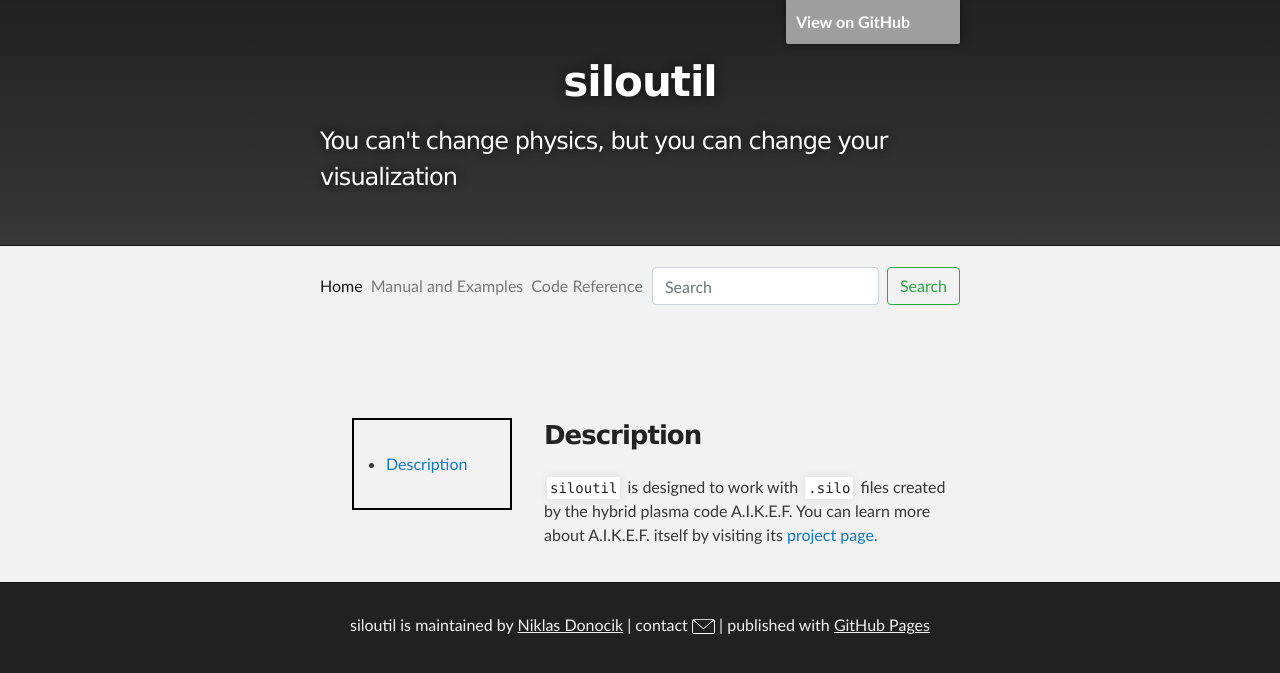
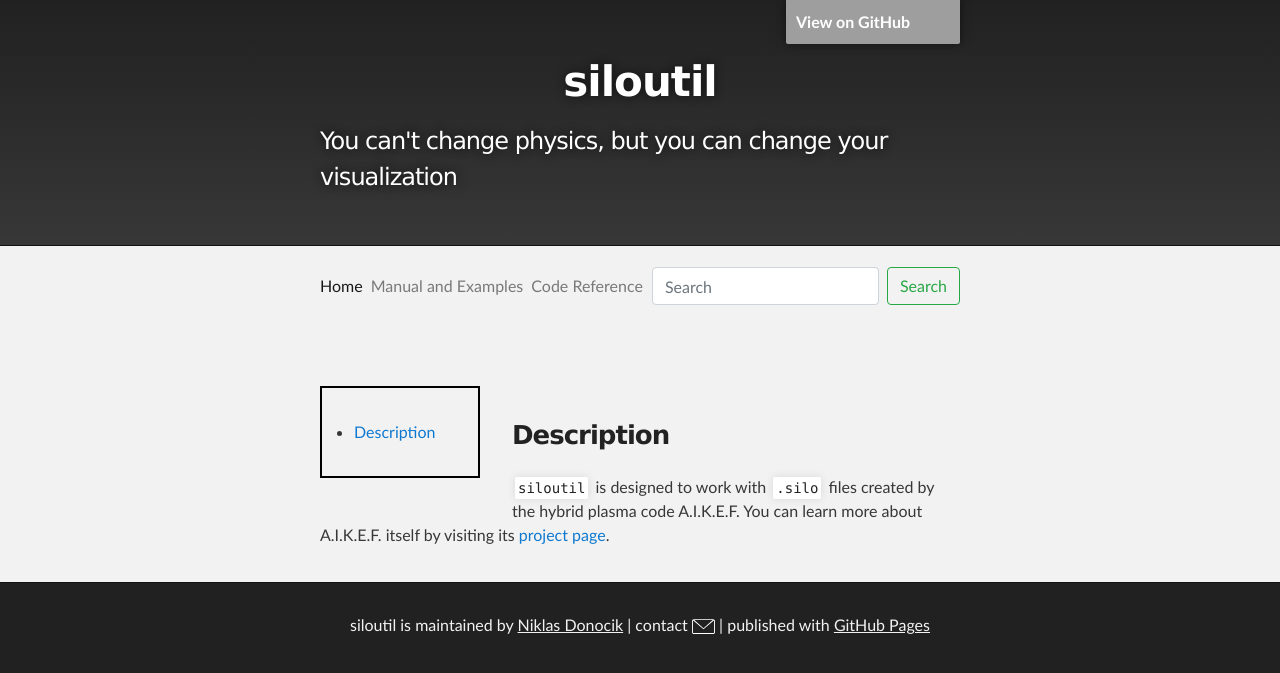
Before and after one commit to siloutil/siloutil.github.io, a Jekyll site: the page built from README.md, in a window 1280 px wide. Shown: the top 673 px of the page. Built offline with Jekyll 4.4.1, drawn with Linux system fonts in a browser that asks for light colours; our own code applies the rules of GitHub Pages for plain Markdown files; grey boxes are pictures that could not be loaded.

Commit message:
Update style.css

```diff
--- a/css/style.css
+++ b/css/style.css
@@ -611,5 +611,7 @@ form{
     float: left;
     border: 2px solid black;
     padding: 5%;
-    margin: 5%;
+    margin-right: 5%;
+    margin-bottom: 5%;
+
 }
```
